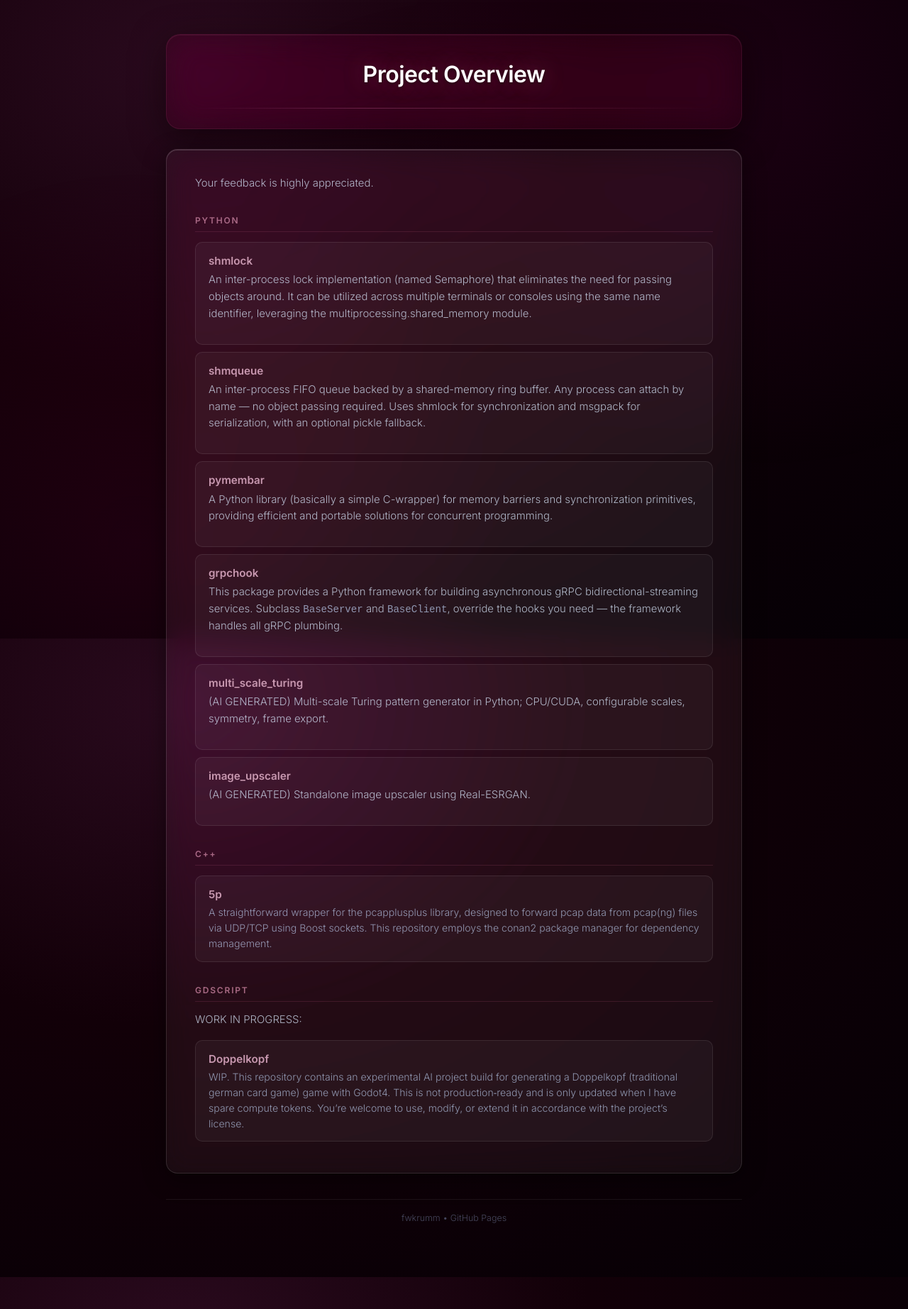
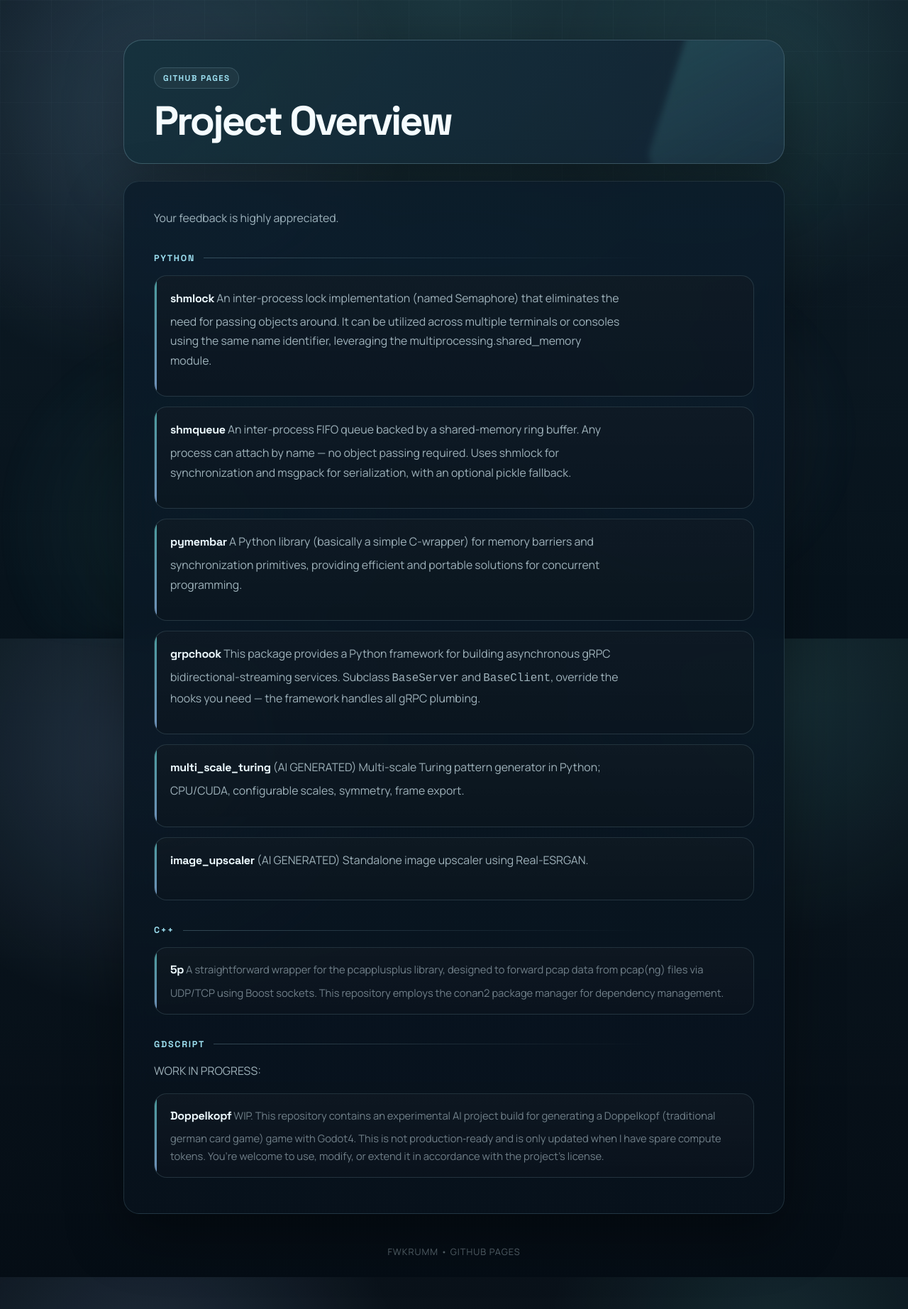
Before and after one commit to fwkrumm/fwkrumm.github.io, a Jekyll site: the page built from index.md, in a window 1280 px wide. Shown: the whole page at 71% size. Built offline with Jekyll 4.4.1, drawn with Linux system fonts in a browser that asks for light colours; some web fonts are replaced.

Commit message:
change layout

```diff
--- a/_layouts/default.html
+++ b/_layouts/default.html
@@ -5,173 +5,248 @@
   <meta name="viewport" content="width=device-width, initial-scale=1.0" />
   <title>{{ page.title }}</title>
   <style>
-    @import url('https://fonts.googleapis.com/css2?family=Segoe+UI:wght@300;400;600&family=Inter:wght@300;400;600&display=swap');
+    @import url('https://fonts.googleapis.com/css2?family=Space+Grotesk:wght@500;700&family=Manrope:wght@400;500;600&display=swap');
 
-    *, *::before, *::after { box-sizing: border-box; margin: 0; padding: 0; }
+    :root {
+      --bg: #07131c;
+      --bg-soft: #0d1f2b;
+      --panel: rgba(8, 20, 31, 0.78);
+      --panel-strong: rgba(10, 25, 38, 0.92);
+      --line: rgba(157, 204, 219, 0.16);
+      --line-strong: rgba(157, 204, 219, 0.28);
+      --text: #e7f3f8;
+      --text-muted: rgba(205, 227, 235, 0.76);
+      --text-soft: rgba(205, 227, 235, 0.52);
+      --accent: #63d3d0;
+      --accent-strong: #9de0f1;
+      --accent-warm: #9cc6ff;
+      --shadow: 0 30px 80px rgba(0, 0, 0, 0.38);
+    }
+
+    *, *::before, *::after {
+      box-sizing: border-box;
+      margin: 0;
+      padding: 0;
+    }
+
+    html {
+      min-height: 100%;
+      background:
+        radial-gradient(circle at top, rgba(99, 211, 208, 0.14), transparent 34%),
+        linear-gradient(180deg, #0a1822 0%, #07131c 44%, #050d15 100%);
+    }
 
     body {
-      font-family: 'Inter', 'Segoe UI', sans-serif;
-      font-weight: 300;
-      color: #f0e0f0;
+      font-family: 'Manrope', sans-serif;
+      color: var(--text);
       min-height: 100vh;
-      background: radial-gradient(ellipse at 20% 10%, #2a0a1e 0%, #120008 40%, #050005 100%);
+      background:
+        radial-gradient(circle at 16% 18%, rgba(156, 198, 255, 0.16), transparent 28%),
+        radial-gradient(circle at 86% 10%, rgba(99, 211, 208, 0.12), transparent 24%),
+        linear-gradient(180deg, rgba(255, 255, 255, 0.02), rgba(255, 255, 255, 0));
       background-attachment: fixed;
     }
 
-    /* Aero background particles */
-    body::before {
+    body::before,
+    body::after {
       content: '';
       position: fixed;
       inset: 0;
-      background:
-        radial-gradient(circle at 15% 85%, rgba(220, 0, 120, 0.08) 0%, transparent 40%),
-        radial-gradient(circle at 85% 15%, rgba(180, 0, 160, 0.07) 0%, transparent 40%),
-        radial-gradient(circle at 50% 50%, rgba(140, 0, 80, 0.04) 0%, transparent 60%);
       pointer-events: none;
       z-index: 0;
+    }
+
+    body::before {
+      background-image:
+        linear-gradient(rgba(157, 204, 219, 0.045) 1px, transparent 1px),
+        linear-gradient(90deg, rgba(157, 204, 219, 0.045) 1px, transparent 1px);
+      background-size: 72px 72px;
+      mask-image: linear-gradient(180deg, rgba(0, 0, 0, 0.8), transparent 85%);
+    }
+
+    body::after {
+      background:
+        radial-gradient(circle at 22% 82%, rgba(99, 211, 208, 0.12), transparent 24%),
+        radial-gradient(circle at 76% 68%, rgba(156, 198, 255, 0.08), transparent 22%);
+      filter: blur(12px);
+      opacity: 0.8;
     }
 
     .wrapper {
       position: relative;
       z-index: 1;
-      max-width: 860px;
+      max-width: 980px;
       margin: 0 auto;
-      padding: 48px 24px 80px;
+      padding: 56px 24px 72px;
     }
 
-    /* ── Glass card ── */
     .glass {
-      background: rgba(255, 255, 255, 0.045);
-      backdrop-filter: blur(18px) saturate(160%);
-      -webkit-backdrop-filter: blur(18px) saturate(160%);
-      border: 1px solid rgba(255, 255, 255, 0.12);
-      border-radius: 16px;
-      box-shadow:
-        0 8px 32px rgba(0, 0, 0, 0.45),
-        inset 0 1px 0 rgba(255, 255, 255, 0.18),
-        inset 0 -1px 0 rgba(0, 0, 0, 0.2);
+      background: linear-gradient(180deg, rgba(12, 28, 42, 0.86), rgba(8, 18, 28, 0.9));
+      backdrop-filter: blur(18px) saturate(140%);
+      -webkit-backdrop-filter: blur(18px) saturate(140%);
+      border: 1px solid var(--line);
+      border-radius: 22px;
+      box-shadow: var(--shadow);
     }
 
-    /* ── Header ── */
     header {
-      padding: 36px 40px 28px;
-      margin-bottom: 28px;
-      text-align: center;
-      background: rgba(180, 0, 80, 0.07);
-      backdrop-filter: blur(24px) saturate(180%);
-      -webkit-backdrop-filter: blur(24px) saturate(180%);
-      border: 1px solid rgba(180, 80, 130, 0.15);
-      border-radius: 20px;
-      box-shadow:
-        0 12px 48px rgba(0, 0, 0, 0.5),
-        inset 0 1px 0 rgba(200, 100, 150, 0.12),
-        0 0 60px rgba(160, 40, 80, 0.06);
+      padding: 38px 42px 32px;
+      margin-bottom: 24px;
+      text-align: left;
+      background:
+        linear-gradient(135deg, rgba(99, 211, 208, 0.12), rgba(156, 198, 255, 0.06)),
+        var(--panel-strong);
+      border: 1px solid var(--line-strong);
+      border-radius: 26px;
+      box-shadow: var(--shadow);
+      overflow: hidden;
+      position: relative;
+    }
+
+    header::before {
+      content: 'GitHub Pages';
+      display: inline-flex;
+      align-items: center;
+      gap: 8px;
+      padding: 7px 12px;
+      margin-bottom: 18px;
+      border-radius: 999px;
+      border: 1px solid rgba(157, 204, 219, 0.2);
+      background: rgba(255, 255, 255, 0.04);
+      color: var(--accent-strong);
+      font-size: 0.72rem;
+      font-weight: 700;
+      font-family: 'Space Grotesk', sans-serif;
+      letter-spacing: 0.12em;
+      text-transform: uppercase;
+    }
+
+    header::after {
+      content: '';
+      position: absolute;
+      inset: auto -8% -28% auto;
+      width: 240px;
+      height: 240px;
+      border-radius: 28px;
+      background: linear-gradient(135deg, rgba(99, 211, 208, 0.18), rgba(156, 198, 255, 0.04));
+      transform: rotate(18deg);
+      filter: blur(4px);
     }
 
     header h1 {
       display: block;
-      font-size: 2rem;
-      font-weight: 600;
-      letter-spacing: -0.5px;
-      color: #ffffff;
-      text-shadow: 0 0 30px rgba(200, 80, 140, 0.4), 0 2px 4px rgba(0,0,0,0.5);
+      position: relative;
+      z-index: 1;
+      max-width: 12ch;
+      font-family: 'Space Grotesk', sans-serif;
+      font-size: clamp(2.2rem, 6vw, 3.6rem);
+      line-height: 0.96;
+      font-weight: 700;
+      letter-spacing: -0.05em;
+      color: #f5fcff;
+      text-wrap: balance;
     }
 
-    /* ── Content ── */
     .content {
-      padding: 36px 40px;
+      padding: 38px 42px 40px;
     }
 
-    /* ── Typography ── */
-    h1 { display: none; } /* title shown in header */
+    h1 {
+      display: none;
+    }
 
     h2 {
-      font-size: 0.75rem;
-      font-weight: 600;
-      letter-spacing: 0.15em;
+      display: flex;
+      align-items: center;
+      gap: 12px;
+      font-size: 0.78rem;
+      font-weight: 700;
+      font-family: 'Space Grotesk', sans-serif;
+      letter-spacing: 0.14em;
       text-transform: uppercase;
-      color: rgba(200, 130, 160, 0.8);
-      margin: 32px 0 14px;
-      padding-bottom: 8px;
-      border-bottom: 1px solid rgba(180, 80, 120, 0.2);
+      color: var(--accent-strong);
+      margin: 34px 0 16px;
     }
 
-    h2:first-child { margin-top: 0; }
+    h2::after {
+      content: '';
+      flex: 1;
+      height: 1px;
+      background: linear-gradient(90deg, rgba(157, 204, 219, 0.28), transparent 82%);
+    }
+
+    h2:first-child {
+      margin-top: 0;
+    }
 
     p {
-      font-size: 0.93rem;
-      line-height: 1.6;
-      color: rgba(220, 235, 255, 0.75);
-      margin-bottom: 16px;
+      max-width: 66ch;
+      font-size: 0.99rem;
+      line-height: 1.72;
+      color: var(--text-muted);
+      margin-bottom: 18px;
     }
 
-    /* ── Project list ── */
     ul {
       list-style: none;
-      display: flex;
-      flex-direction: column;
-      gap: 10px;
-      margin-bottom: 8px;
-    }
-
-    li {
-      background: rgba(255, 255, 255, 0.04);
-      border: 1px solid rgba(255, 255, 255, 0.09);
-      border-radius: 10px;
-      padding: 14px 18px;
-      transition: background 0.2s ease, border-color 0.2s ease, transform 0.15s ease, box-shadow 0.2s ease;
-    }
-
-    li:hover {
-      background: rgba(160, 40, 90, 0.08);
-      border-color: rgba(180, 80, 120, 0.28);
-      transform: translateX(3px);
-      box-shadow: 0 4px 20px rgba(140, 40, 80, 0.14);
-    }
-
-    li strong, li > a:first-child {
-      font-weight: 600;
-      font-size: 0.95rem;
-    }
-
-    /* ── Links ── */
-    a {
-      color: #c08098;
-      text-decoration: none;
-      transition: color 0.15s ease, text-shadow 0.15s ease;
-    }
-
-    a:hover {
-      color: #dda8bc;
-      text-shadow: 0 0 12px rgba(180, 80, 120, 0.4);
-    }
-
-    /* Link after repo name = description text */
-    li a + text, li a ~ * {
-      color: rgba(200, 220, 255, 0.65);
-      font-size: 0.88rem;
-    }
-
-    /* text nodes following the first link in li */
-    li {
-      font-size: 0.88rem;
-      color: rgba(200, 220, 255, 0.65);
-      line-height: 1.55;
+      display: grid;
+      gap: 14px;
+      margin-bottom: 10px;
     }
 
     li {
       position: relative;
+      overflow: hidden;
+      padding: 18px 20px 18px 22px;
+      border: 1px solid var(--line);
+      border-radius: 18px;
+      background:
+        linear-gradient(180deg, rgba(255, 255, 255, 0.035), rgba(255, 255, 255, 0.018)),
+        rgba(5, 14, 22, 0.56);
+      color: var(--text-soft);
+      font-size: 0.92rem;
+      line-height: 1.65;
+      transition: transform 180ms ease, border-color 180ms ease, box-shadow 180ms ease, background 180ms ease;
+    }
+
+    li::before {
+      content: '';
+      position: absolute;
+      inset: 0 auto 0 0;
+      width: 3px;
+      background: linear-gradient(180deg, var(--accent), var(--accent-warm));
+      opacity: 0.7;
+    }
+
+    li:hover {
+      transform: translateY(-2px);
+      border-color: rgba(157, 204, 219, 0.34);
+      background:
+        linear-gradient(180deg, rgba(99, 211, 208, 0.06), rgba(156, 198, 255, 0.035)),
+        rgba(7, 18, 27, 0.7);
+      box-shadow: 0 16px 36px rgba(0, 0, 0, 0.22);
+    }
+
+    a {
+      color: var(--accent);
+      text-decoration: none;
+      transition: color 160ms ease;
+    }
+
+    a:hover {
+      color: #baf0ff;
     }
 
     li a:first-child {
-      font-size: 0.95rem;
-      font-weight: 600;
-      color: #c898b0;
-      display: block;
-      margin-bottom: 3px;
+      display: inline-block;
+      margin-bottom: 6px;
+      font-size: 1rem;
+      font-weight: 700;
+      font-family: 'Space Grotesk', sans-serif;
+      letter-spacing: -0.02em;
+      color: #edfaff;
     }
 
-    /* Full-card click overlay */
     li a:first-child::after {
       content: '';
       position: absolute;
@@ -179,33 +254,36 @@
     }
 
     li a:first-child:hover {
-      color: #e0b8cc;
+      color: #ffffff;
     }
 
-    /* ── Footer ── */
     footer {
-      margin-top: 36px;
-      padding: 18px 24px;
+      margin-top: 26px;
+      padding: 18px 8px 0;
       text-align: center;
-      font-size: 0.78rem;
-      color: rgba(180, 200, 255, 0.35);
-      border-top: 1px solid rgba(255, 255, 255, 0.07);
+      font-size: 0.8rem;
+      color: rgba(205, 227, 235, 0.42);
+      letter-spacing: 0.08em;
+      text-transform: uppercase;
     }
 
-    /* ── Aero glow line at top of header ── */
-    header::after {
-      content: '';
-      display: block;
-      height: 1px;
-      background: linear-gradient(90deg, transparent, rgba(200, 100, 150, 0.35), rgba(160, 60, 100, 0.3), transparent);
-      margin-top: 28px;
-      border-radius: 1px;
-    }
+    @media (max-width: 700px) {
+      .wrapper {
+        padding: 28px 14px 40px;
+      }
 
-    @media (max-width: 600px) {
-      header { padding: 24px 20px 20px; }
-      header h1 { font-size: 1.4rem; }
-      .content { padding: 24px 20px; }
+      header,
+      .content {
+        padding: 24px 20px;
+      }
+
+      header {
+        border-radius: 22px;
+      }
+
+      li {
+        padding: 16px 18px 16px 20px;
+      }
     }
   </style>
 </head>
```
